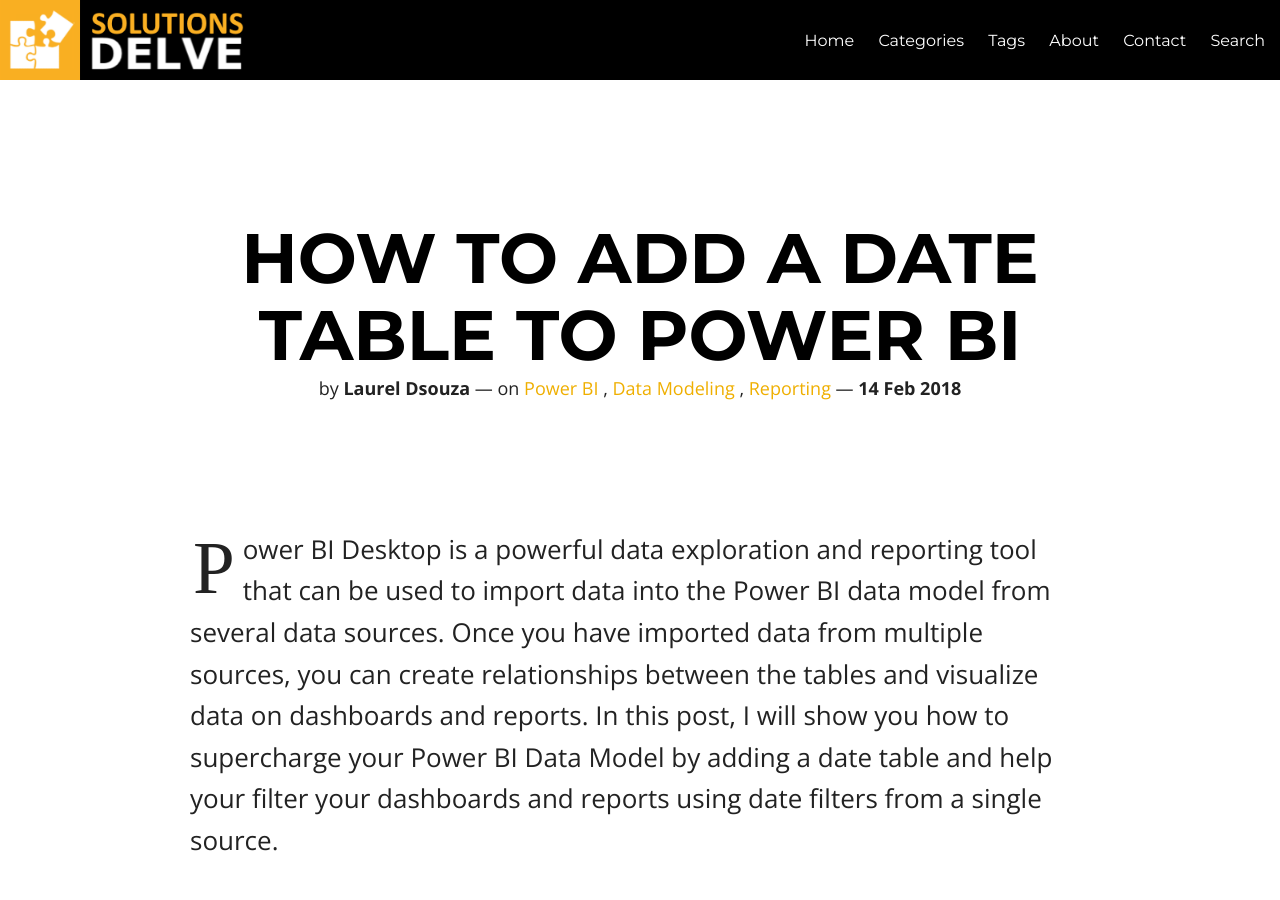
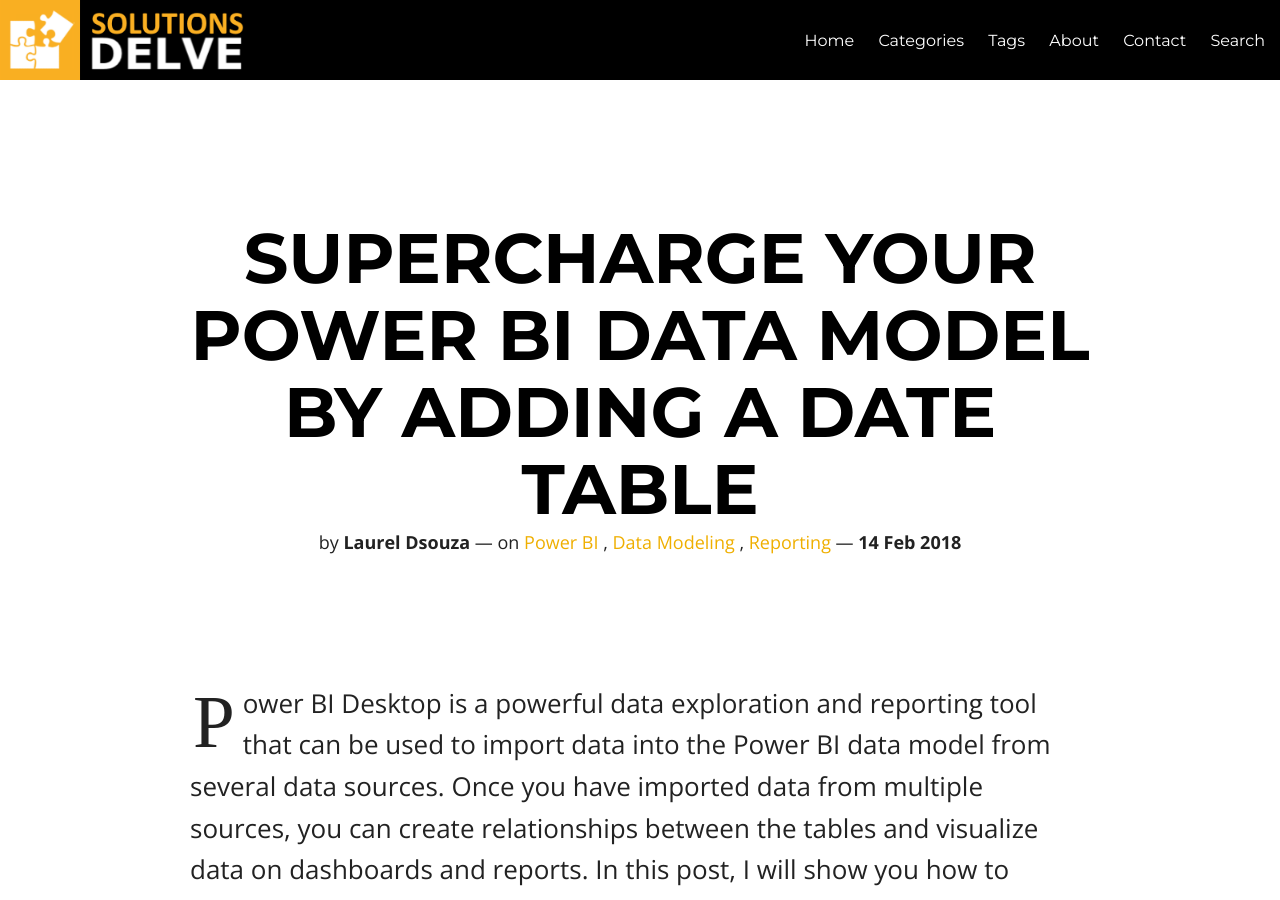
Before and after one commit to ldsouza/ldsouza.github.io, a Jekyll site: the page built from _posts/2018-02-14-powerbi-add-a-date-table.md, in a window 1280 px wide and 900 px high. Built offline with Jekyll 4.4.1, drawn with Linux system fonts in a browser that asks for light colours; nearby versions of some CDN libraries; library files that are not in the unit come from our copies.

Commit message:
Update 2018-02-14-powerbi-add-a-date-table.md

```diff
--- a/_posts/2018-02-14-powerbi-add-a-date-table.md
+++ b/_posts/2018-02-14-powerbi-add-a-date-table.md
@@ -4,8 +4,8 @@
 mathjax: false
 featured: false
 comments: false
-title: How to add a Date Table to Power BI
-headline: How to add a Date Table to Power BI
+title: Supercharge your Power BI Data Model by adding a Date Table
+headline: Supercharge your Power BI Data Model by adding a Date Table
 tags:
 - Power BI
 - Data Modeling
```
